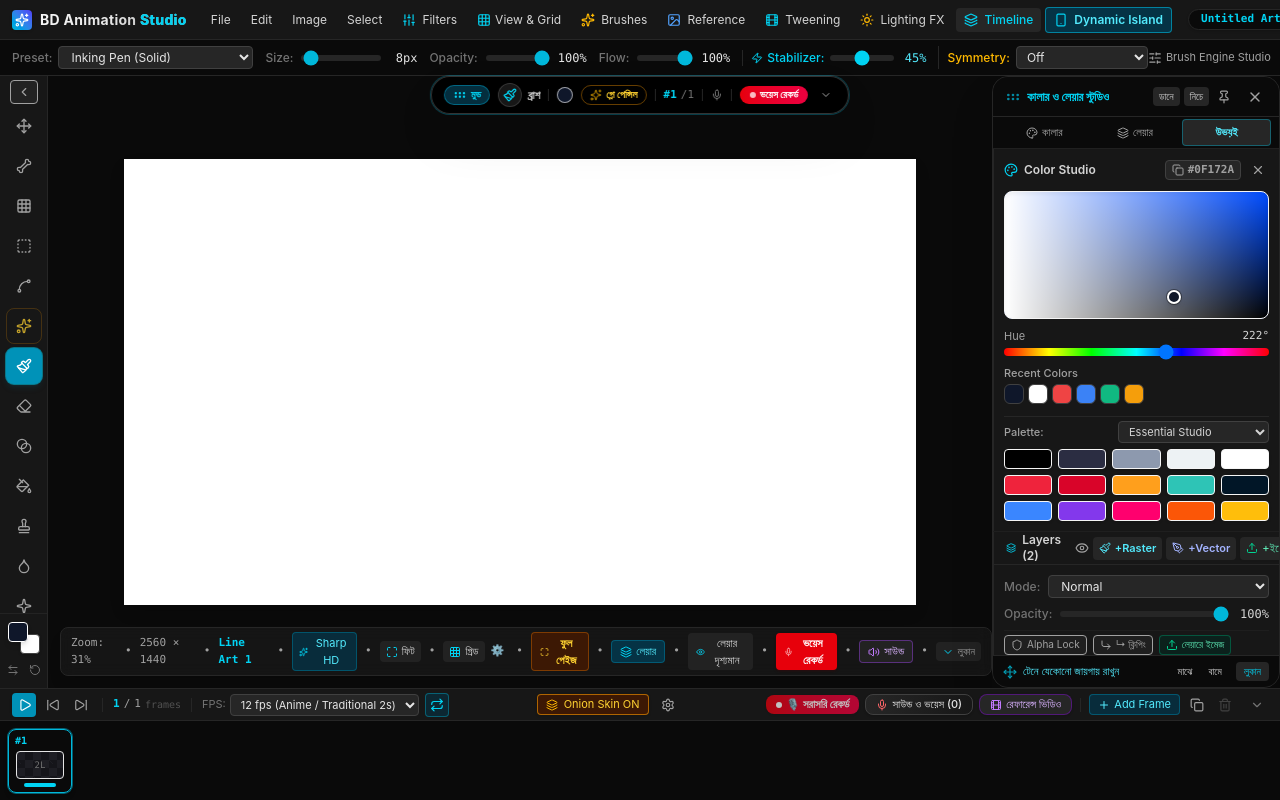
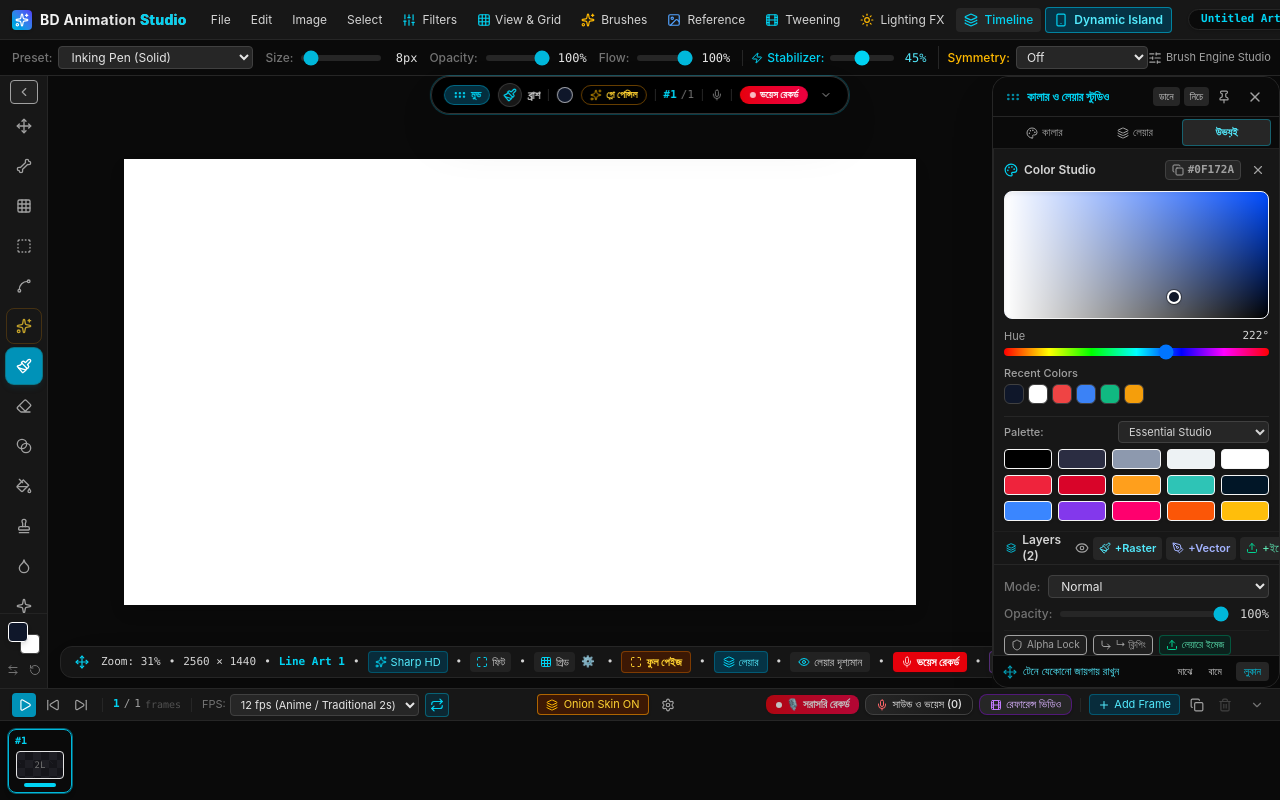
Before and after one commit to hseismailhossain-droid/BD-ANIMATION-STUDIO, a React (Vite) app in the folder BD-ANIMATION-STUDIO/: page / in a window 1280 px wide. Built offline with nearby package versions, Linux system fonts and the light colour scheme.

Commit message:
Update CanvasViewport.tsx

```diff
--- a/BD-ANIMATION-STUDIO/src/components/CanvasViewport.tsx
+++ b/BD-ANIMATION-STUDIO/src/components/CanvasViewport.tsx
@@ -26,6 +26,7 @@ import {
   Volume2,
   ChevronDown,
   ChevronUp,
+  Move,
 } from 'lucide-react';
 import {
   Layer,
@@ -298,6 +299,7 @@ export const CanvasViewport: React.FC<CanvasViewportProps> = React.memo(({
   const lastDrawCompositeTime = useRef<number>(0);
   const [cloneToast, setCloneToast] = useState<string | null>(null);
   const [contextMenu, setContextMenu] = useState<{ x: number; y: number } | null>(null);
+  const [bottomBarPos, setBottomBarPos] = useState<'bottom-left' | 'bottom-center' | 'top-float'>('bottom-left');
   const allLayersVisible = currentFrame.layers.every((l) => l.visible);
 
   // Lasso points buffer
@@ -3510,6 +3512,60 @@ export const CanvasViewport: React.FC<CanvasViewportProps> = React.memo(({
         </div>
       )}
 
+      {/* Clone Stamp Tool Floating Active HUD & Exit Button */}
+      {activeTool === 'clone' && (
+        <div
+          onPointerDown={(e) => e.stopPropagation()}
+          onMouseDown={(e) => e.stopPropagation()}
+          onTouchStart={(e) => e.stopPropagation()}
+          className="absolute top-3 left-1/2 -translate-x-1/2 z-40 bg-neutral-900/95 border border-amber-500/80 text-amber-200 px-3 py-1.5 rounded-full shadow-2xl flex items-center gap-2.5 text-xs backdrop-blur-md select-none animate-in fade-in zoom-in-95 max-w-[95vw] overflow-x-auto touch-pan-x"
+        >
+          <div className="flex items-center gap-1.5 font-bold text-amber-300 shrink-0">
+            <Crosshair className="w-4 h-4 text-amber-400 animate-spin" />
+            <span>ক্লোন স্ট্যাম্প</span>
+          </div>
+
+          <span className="text-neutral-500 shrink-0">|</span>
+
+          {cloneSettings.source ? (
+            <span className="text-[11px] text-amber-300 font-mono shrink-0">
+              সোর্স: ({Math.round(cloneSettings.source.x)}, {Math.round(cloneSettings.source.y)})
+            </span>
+          ) : (
+            <span className="text-[11px] text-amber-400/90 animate-pulse shrink-0">
+              ক্যানভাসে স্পর্শ করে সোর্স পয়েন্ট নিন
+            </span>
+          )}
+
+          {cloneSettings.source && (
+            <button
+              onClick={(e) => {
+                e.stopPropagation();
+                onUpdateCloneSettings({ source: null, isSettingSource: true });
+                setCloneToast('নতুন সোর্স সেট করতে ক্যানভাসে ট্যাপ করুন');
+                setTimeout(() => setCloneToast(null), 2000);
+              }}
+              className="px-2 py-0.5 rounded-full bg-neutral-800 hover:bg-neutral-700 text-neutral-200 text-[11px] border border-neutral-700 cursor-pointer transition-colors shrink-0"
+              title="নতুন সোর্স পয়েন্ট নিতে ক্লিক করুন"
+            >
+              নতুন সোর্স
+            </button>
+          )}
+
+          <button
+            onClick={(e) => {
+              e.stopPropagation();
+              onSelectTool?.('brush');
+            }}
+            className="px-2.5 py-0.5 rounded-full bg-red-600 hover:bg-red-500 text-white font-bold text-[11px] cursor-pointer shadow-sm active:scale-95 transition-all flex items-center gap-1 shrink-0"
+            title="ক্লোন টুল বন্ধ করে সাধারণ ব্রাশে ফিরে যান (Exit Clone Tool)"
+          >
+            <X className="w-3.5 h-3.5" />
+            <span>বন্ধ করুন (Exit)</span>
+          </button>
+        </div>
+      )}
+
       {/* On-Canvas Floating Pro Grid Quick HUD */}
       {gridConfig?.enabled && (
         <div
@@ -3602,15 +3658,34 @@ export const CanvasViewport: React.FC<CanvasViewportProps> = React.memo(({
         </div>
       )}
 
-      {/* Floating Canvas Quick Viewport Tooltip */}
+      {/* Floating Canvas Quick Viewport Tooltip / Responsive Mobile Toolbar */}
       {bottomBarVisible && (
         <div
           onPointerDown={(e) => e.stopPropagation()}
           onMouseDown={(e) => e.stopPropagation()}
           onTouchStart={(e) => e.stopPropagation()}
           onClick={(e) => e.stopPropagation()}
-          className="absolute bottom-3 left-3 bg-neutral-900/90 backdrop-blur border border-neutral-800 rounded-lg px-2.5 py-1 text-[11px] font-mono text-neutral-400 flex items-center gap-2 shadow-lg z-30 select-none pointer-events-auto"
+          style={{ touchAction: 'pan-x', WebkitOverflowScrolling: 'touch' }}
+          className={`absolute z-30 select-none pointer-events-auto max-w-[calc(100vw-16px)] sm:max-w-[calc(100vw-80px)] overflow-x-auto scrollbar-none whitespace-nowrap scroll-touch bg-neutral-900/95 backdrop-blur-md border border-neutral-800 rounded-xl px-2.5 py-1 text-[11px] font-mono text-neutral-300 flex items-center gap-2 shadow-2xl transition-all ${
+            bottomBarPos === 'bottom-center'
+              ? 'bottom-2.5 left-1/2 -translate-x-1/2'
+              : bottomBarPos === 'top-float'
+              ? 'top-14 left-1/2 -translate-x-1/2'
+              : 'bottom-2.5 left-2 sm:left-3'
+          }`}
         >
+          {/* Quick Reposition Move Button */}
+          <button
+            onClick={() => {
+              setBottomBarPos((prev) =>
+                prev === 'bottom-left' ? 'bottom-center' : prev === 'bottom-center' ? 'top-float' : 'bottom-left'
+              );
+            }}
+            className="p-1 rounded hover:bg-neutral-800 text-neutral-400 hover:text-cyan-300 transition-colors shrink-0 cursor-pointer"
+            title="টুলবার স্থান পরিবর্তন করুন (নিচে / উপরে / মাঝে)"
+          >
+            <Move className="w-3.5 h-3.5 text-cyan-400" />
+          </button>
         <span>Zoom: {Math.round(transform.zoom * 100)}%</span>
         <span>•</span>
         <span>
@@ -3839,7 +3914,7 @@ export const CanvasViewport: React.FC<CanvasViewportProps> = React.memo(({
                 e.stopPropagation();
                 onToggleBottomBar();
               }}
-              className="px-1.5 py-0.5 rounded bg-neutral-800/80 hover:bg-neutral-700 text-neutral-400 hover:text-cyan-300 font-sans text-[10px] flex items-center gap-1 cursor-pointer transition-colors"
+              className="px-2 py-0.5 rounded bg-neutral-800 hover:bg-neutral-700 text-cyan-400 hover:text-cyan-200 font-sans text-[11px] font-semibold flex items-center gap-1 cursor-pointer transition-colors shrink-0 border border-neutral-700 active:scale-95"
               title="স্ট্যাটাস বার লুকান (Hide Status Bar)"
             >
               <ChevronDown className="w-3 h-3 text-cyan-400" />
@@ -3859,11 +3934,11 @@ export const CanvasViewport: React.FC<CanvasViewportProps> = React.memo(({
             e.stopPropagation();
             onToggleBottomBar?.();
           }}
-          className="absolute bottom-0 left-1/2 -translate-x-1/2 z-35 bg-neutral-900/95 hover:bg-neutral-800 text-cyan-300 hover:text-white border-t border-x border-cyan-500/60 shadow-2xl px-3 py-1 rounded-t-xl backdrop-blur-md flex items-center gap-1.5 cursor-pointer transition-all active:scale-95 group select-none text-[11px] font-bold"
+          className="absolute bottom-2 left-2 z-35 bg-neutral-900/95 hover:bg-neutral-800 text-cyan-300 hover:text-white border border-cyan-500/80 shadow-2xl px-3 py-1.5 rounded-xl backdrop-blur-md flex items-center gap-1.5 cursor-pointer transition-all active:scale-95 group select-none text-[11px] font-bold animate-in fade-in"
           title="স্ট্যাটাস বার খুলুন (Show Bottom Status Bar)"
         >
           <ChevronUp className="w-3.5 h-3.5 group-hover:-translate-y-0.5 transition-transform text-cyan-400" />
-          <span>স্ট্যাটাস বার</span>
+          <span>স্ট্যাটাস বার খুলুন</span>
         </button>
       )}
 
```
